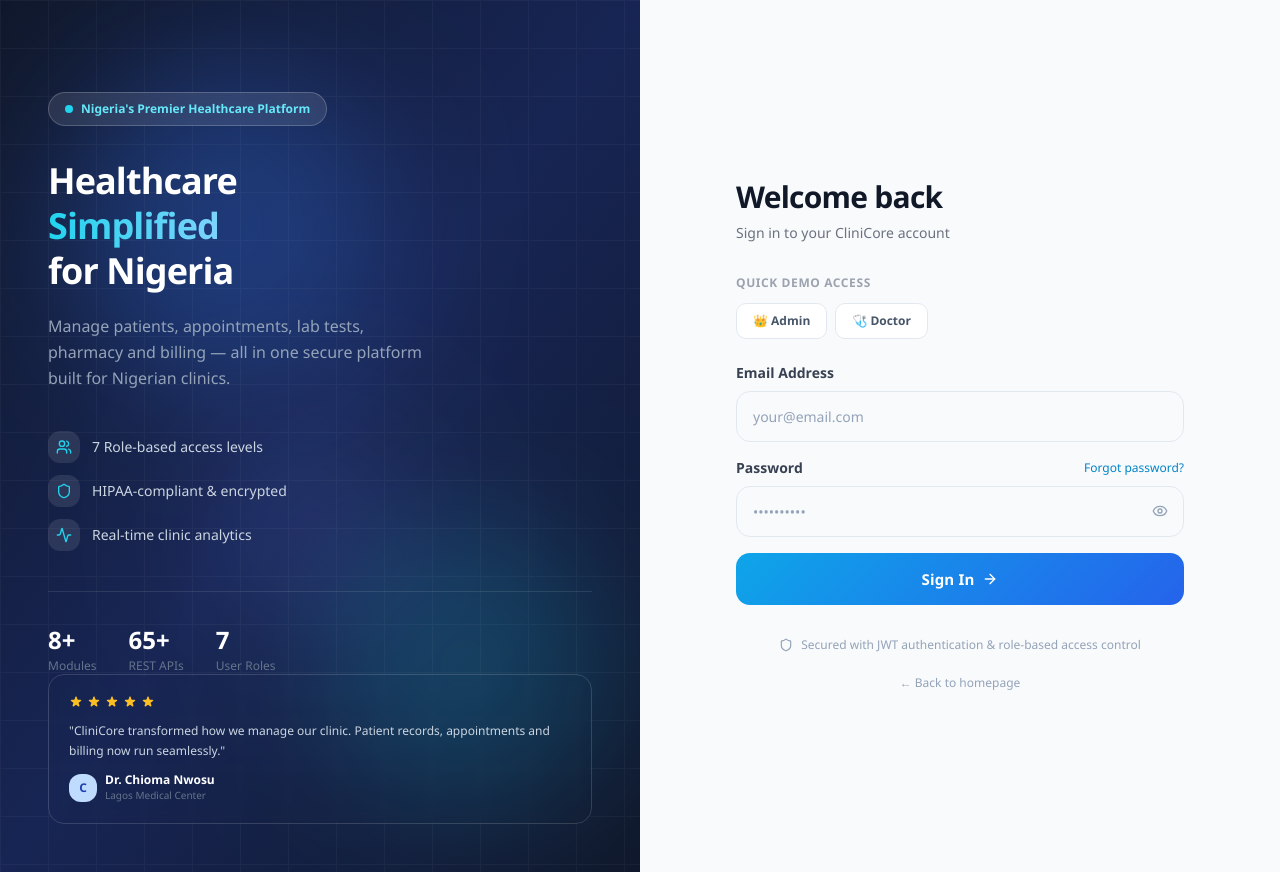
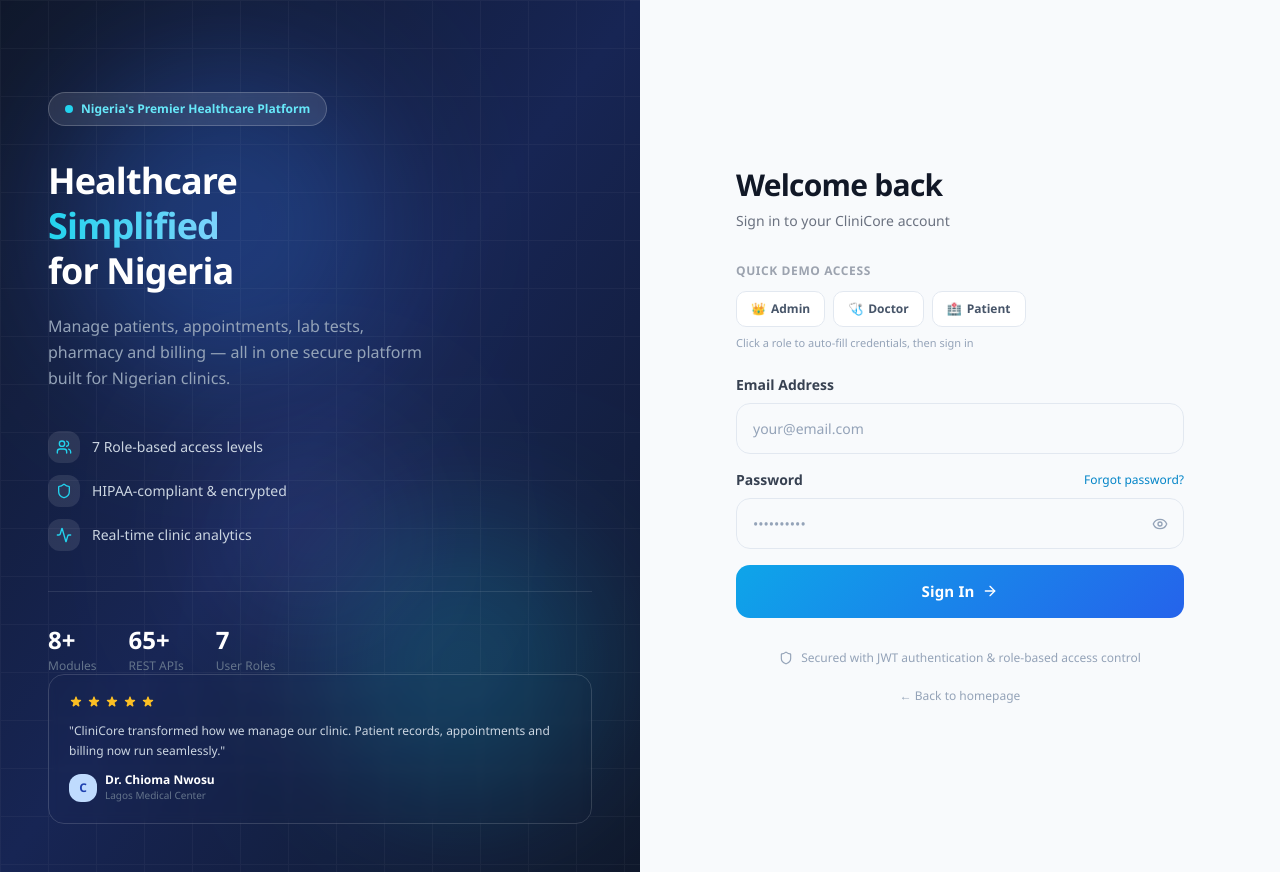
Before and after one commit to idrisalani/clinicore-frontend-web, a React (Create React App) app: page /login in a window 1280 px wide. Built offline with nearby package versions, Linux system fonts and the light colour scheme; no server answers.

Commit message:
fix: portal greeting uses auth user name not patient record - fixes Tunde/Chioma mismatch

```diff
--- a/src/pages/LoginPage.jsx
+++ b/src/pages/LoginPage.jsx
@@ -1,4 +1,4 @@
-import React, { useState } from 'react';
+import React, { useState, useEffect } from 'react';
 import { Link, useNavigate } from 'react-router-dom';
 import { Eye, EyeOff, ArrowRight, Shield, Activity, Users } from 'lucide-react';
 import { authService } from '../services/authService';
@@ -15,6 +15,18 @@
   const [error, setError]       = useState('');
   const navigate = useNavigate();
 
+  // ── Auto-fill from landing page demo cards ────────────────────────────────
+  useEffect(() => {
+    const demoEmail    = sessionStorage.getItem('demo_email');
+    const demoPassword = sessionStorage.getItem('demo_password');
+    if (demoEmail && demoPassword) {
+      setEmail(demoEmail);
+      setPassword(demoPassword);
+      sessionStorage.removeItem('demo_email');
+      sessionStorage.removeItem('demo_password');
+    }
+  }, []);
+
   const handleLogin = async (e) => {
     e.preventDefault();
     setLoading(true);
@@ -29,10 +41,12 @@
     }
   };
 
+  // ── Demo quick-fill ───────────────────────────────────────────────────────
   const fillDemo = (role) => {
     const creds = {
-      admin:  { email: 'admin1@clinicore.com', password: 'SecurePass123' },
-      doctor: { email: 'doctor@clinicore.com', password: 'SecurePass123' },
+      admin:   { email: 'admin1@clinicore.com',  password: 'SecurePass123' },
+      doctor:  { email: 'doctor@clinicore.com',   password: 'SecurePass123' },
+      patient: { email: 'patient1@email.com',     password: 'SecurePass123' },
     };
     const c = creds[role];
     setEmail(c.email);
@@ -43,7 +57,7 @@
   const features = [
     { icon: <Users className="w-4 h-4" />,    text: '7 Role-based access levels' },
     { icon: <Shield className="w-4 h-4" />,   text: 'HIPAA-compliant & encrypted' },
-    { icon: <Activity className="w-4 h-4" />, text: 'Real-time clinic analytics' },
+    { icon: <Activity className="w-4 h-4" />, text: 'Real-time clinic analytics'  },
   ];
 
   return (
@@ -60,10 +74,6 @@
         @keyframes pulse-slow {
           0%, 100% { opacity: 0.3; transform: scale(1); }
           50%       { opacity: 0.6; transform: scale(1.08); }
-        }
-        @keyframes shimmer {
-          0%   { background-position: -200% center; }
-          100% { background-position: 200% center; }
         }
         .fade-up   { animation: fadeUp 0.6s ease both; }
         .fade-up-1 { animation: fadeUp 0.6s ease 0.1s both; }
@@ -114,7 +124,7 @@
         .login-btn:active:not(:disabled) { transform: translateY(0); }
         .login-btn:disabled { opacity: 0.7; cursor: not-allowed; transform: none; }
         .demo-btn {
-          padding: 8px 16px;
+          padding: 8px 14px;
           border: 1.5px solid #e2e8f0;
           border-radius: 10px;
           font-size: 12px;
@@ -123,24 +133,26 @@
           transition: all 0.2s;
           background: white;
           color: #475569;
+          display: flex;
+          align-items: center;
+          gap: 5px;
         }
         .demo-btn:hover { border-color: #0ea5e9; color: #0284c7; background: #f0f9ff; }
+        .demo-btn-admin:hover   { border-color: #7c3aed; color: #6d28d9; background: #f5f3ff; }
+        .demo-btn-doctor:hover  { border-color: #2563eb; color: #1d4ed8; background: #eff6ff; }
+        .demo-btn-patient:hover { border-color: #0d9488; color: #0f766e; background: #f0fdfa; }
         @keyframes spin { to { transform: rotate(360deg); } }
         .spinner { animation: spin 0.8s linear infinite; }
       `}</style>
 
       {/* ── Left Panel — Brand ── */}
       <div className="hidden lg:flex lg:w-1/2 relative flex-col justify-between overflow-hidden bg-gradient-to-br from-slate-900 via-blue-950 to-slate-900 p-12">
-        {/* Background blobs */}
         <div className="blob absolute top-16 left-16 w-80 h-80 bg-blue-600 rounded-full mix-blend-screen filter blur-3xl opacity-25" />
         <div className="blob absolute bottom-16 right-8 w-72 h-72 bg-cyan-500 rounded-full mix-blend-screen filter blur-3xl opacity-20" style={{ animationDelay: '2s' }} />
         <div className="blob absolute top-1/2 left-1/3 w-48 h-48 bg-indigo-500 rounded-full mix-blend-screen filter blur-3xl opacity-15" style={{ animationDelay: '1s' }} />
-
-        {/* Grid overlay */}
         <div className="absolute inset-0 opacity-[0.04]"
           style={{ backgroundImage: 'linear-gradient(#fff 1px, transparent 1px), linear-gradient(90deg, #fff 1px, transparent 1px)', backgroundSize: '48px 48px' }} />
 
-        {/* Top: Logo */}
         <div className="slide-in relative z-10">
           <div className="flex items-center gap-3">
             <div className="w-11 h-11 bg-gradient-to-br from-sky-400 to-blue-600 rounded-2xl flex items-center justify-center shadow-xl shadow-blue-900/50">
@@ -150,26 +162,19 @@
           </div>
         </div>
 
-        {/* Middle: Hero text */}
         <div className="relative z-10">
           <div className="inline-flex items-center gap-2 bg-white/10 backdrop-blur-sm border border-white/20 text-cyan-300 px-4 py-2 rounded-full text-xs font-semibold mb-8">
             <span className="w-2 h-2 bg-cyan-400 rounded-full animate-pulse" />
             Nigeria's Premier Healthcare Platform
           </div>
-
           <h1 className="text-4xl font-black text-white leading-tight mb-5 tracking-tight">
             Healthcare<br />
-            <span className="text-transparent bg-clip-text bg-gradient-to-r from-cyan-400 to-sky-300">
-              Simplified
-            </span><br />
+            <span className="text-transparent bg-clip-text bg-gradient-to-r from-cyan-400 to-sky-300">Simplified</span><br />
             for Nigeria
           </h1>
-
           <p className="text-slate-400 text-base leading-relaxed mb-10 max-w-sm">
             Manage patients, appointments, lab tests, pharmacy and billing — all in one secure platform built for Nigerian clinics.
           </p>
-
-          {/* Feature list */}
           <div className="space-y-3">
             {features.map((f, i) => (
               <div key={i} className="flex items-center gap-3 text-slate-300 text-sm">
@@ -180,8 +185,6 @@
               </div>
             ))}
           </div>
-
-          {/* Stats row */}
           <div className="flex gap-8 mt-10 pt-8 border-t border-white/10">
             {[['8+', 'Modules'], ['65+', 'REST APIs'], ['7', 'User Roles']].map(([val, lbl]) => (
               <div key={lbl}>
@@ -192,7 +195,6 @@
           </div>
         </div>
 
-        {/* Bottom: Testimonial */}
         <div className="relative z-10 bg-white/8 backdrop-blur-sm border border-white/15 rounded-2xl p-5">
           <div className="flex gap-1 mb-3">
             {[...Array(5)].map((_, i) => (
@@ -226,28 +228,32 @@
             <span className="text-xl font-black text-gray-900 tracking-tight">CliniCore</span>
           </div>
 
-          {/* Form header */}
           <div className="fade-up mb-8">
             <h2 className="text-3xl font-black text-gray-900 tracking-tight mb-2">Welcome back</h2>
             <p className="text-gray-500 text-sm">Sign in to your CliniCore account</p>
           </div>
 
-          {/* Demo credential pills */}
+          {/* Demo credential pills — now 3 roles */}
           <div className="fade-up-1 mb-6">
             <p className="text-xs font-semibold text-gray-400 uppercase tracking-wider mb-3">Quick demo access</p>
             <div className="flex gap-2 flex-wrap">
-              <button onClick={() => fillDemo('admin')} className="demo-btn">
-                👑 Admin
+              <button type="button" onClick={() => fillDemo('admin')}
+                className="demo-btn demo-btn-admin">
+                <span>👑</span> Admin
               </button>
-              <button onClick={() => fillDemo('doctor')} className="demo-btn">
-                🩺 Doctor
+              <button type="button" onClick={() => fillDemo('doctor')}
+                className="demo-btn demo-btn-doctor">
+                <span>🩺</span> Doctor
+              </button>
+              <button type="button" onClick={() => fillDemo('patient')}
+                className="demo-btn demo-btn-patient">
+                <span>🏥</span> Patient
               </button>
             </div>
+            <p className="text-[11px] text-slate-400 mt-2">Click a role to auto-fill credentials, then sign in</p>
           </div>
 
-          {/* Form */}
           <form onSubmit={handleLogin} className="space-y-4">
-
             <div className="fade-up-2">
               <label className="block text-sm font-semibold text-gray-700 mb-2">Email Address</label>
               <input
@@ -288,7 +294,6 @@
               </div>
             </div>
 
-            {/* Error */}
             {error && (
               <div className="fade-up bg-red-50 border border-red-200 text-red-700 px-4 py-3 rounded-2xl text-sm flex items-center gap-2">
                 <span className="w-1.5 h-1.5 bg-red-500 rounded-full flex-shrink-0" />
@@ -312,18 +317,16 @@
             </div>
           </form>
 
-          {/* Security note */}
           <div className="fade-up-4 mt-8 flex items-center justify-center gap-2 text-slate-400 text-xs">
             <Shield className="w-3.5 h-3.5" />
             Secured with JWT authentication & role-based access control
           </div>
-
-          {/* Back to landing */}
           <div className="fade-up-4 mt-4 text-center">
             <Link to="/" className="text-xs text-slate-400 hover:text-sky-600 transition-colors">
               ← Back to homepage
             </Link>
           </div>
+
         </div>
       </div>
     </div>
--- a/src/pages/PatientPortalPage.jsx
+++ b/src/pages/PatientPortalPage.jsx
@@ -58,7 +58,8 @@
 
 const PatientPortalPage = () => {
   const navigate = useNavigate();
-  const [patient, setPatient]           = useState(null);
+  const [authUser, setAuthUser]         = useState(null);   // logged-in user (always correct name)
+  const [patient, setPatient]           = useState(null);   // patient demographic record
   const [appointments, setAppointments] = useState([]);
   const [consultations, setConsultations] = useState([]);
   const [labOrders, setLabOrders]       = useState([]);
@@ -70,7 +71,8 @@
   const fetchAll = useCallback(async () => {
     setLoading(true);
     try {
-      const [patRes, apptRes, consultRes, labRes, rxRes, billRes] = await Promise.allSettled([
+      const [meRes, patRes, apptRes, consultRes, labRes, rxRes, billRes] = await Promise.allSettled([
+        api.get('/users/me'),
         api.get('/patients/me'),
         api.get('/appointments', { params: { limit: 5 } }),
         api.get('/consultations', { params: { limit: 5 } }),
@@ -79,12 +81,13 @@
         api.get('/billing/invoices', { params: { limit: 5 } }),
       ]);
 
-      if (patRes.status === 'fulfilled')    setPatient(patRes.value.data.patient);
-      if (apptRes.status === 'fulfilled')   setAppointments(apptRes.value.data.appointments || []);
+      if (meRes.status === 'fulfilled')      setAuthUser(meRes.value.data);
+      if (patRes.status === 'fulfilled')     setPatient(patRes.value.data.patient);
+      if (apptRes.status === 'fulfilled')    setAppointments(apptRes.value.data.appointments || []);
       if (consultRes.status === 'fulfilled') setConsultations(consultRes.value.data.consultations || []);
-      if (labRes.status === 'fulfilled')    setLabOrders(labRes.value.data.orders || []);
-      if (rxRes.status === 'fulfilled')     setPrescriptions(rxRes.value.data.prescriptions || []);
-      if (billRes.status === 'fulfilled')   setInvoices(billRes.value.data.invoices || []);
+      if (labRes.status === 'fulfilled')     setLabOrders(labRes.value.data.orders || []);
+      if (rxRes.status === 'fulfilled')      setPrescriptions(rxRes.value.data.prescriptions || []);
+      if (billRes.status === 'fulfilled')    setInvoices(billRes.value.data.invoices || []);
     } catch (e) {
       console.error('Portal fetch error:', e);
     } finally {
@@ -134,7 +137,7 @@
             <div className="fade-in">
               <p className="text-teal-200 text-sm font-medium">Welcome back</p>
               <h1 className="text-2xl font-black text-white mt-0.5">
-                {patient ? `${patient.first_name} ${patient.last_name}` : 'My Health Portal'}
+                {authUser?.full_name || (patient ? `${patient.first_name} ${patient.last_name}` : 'My Health Portal')}
               </h1>
               <p className="text-teal-200 text-sm mt-1">
                 Patient ID: #{patient?.patient_id} &nbsp;·&nbsp; {new Date().toLocaleDateString('en-NG', { weekday: 'long', day: 'numeric', month: 'long' })}
```
